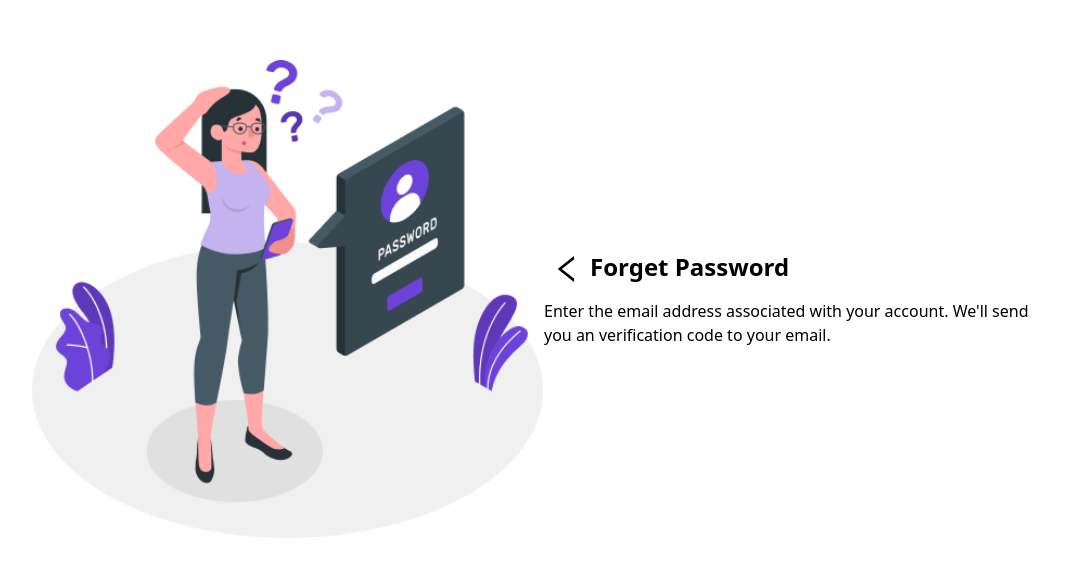
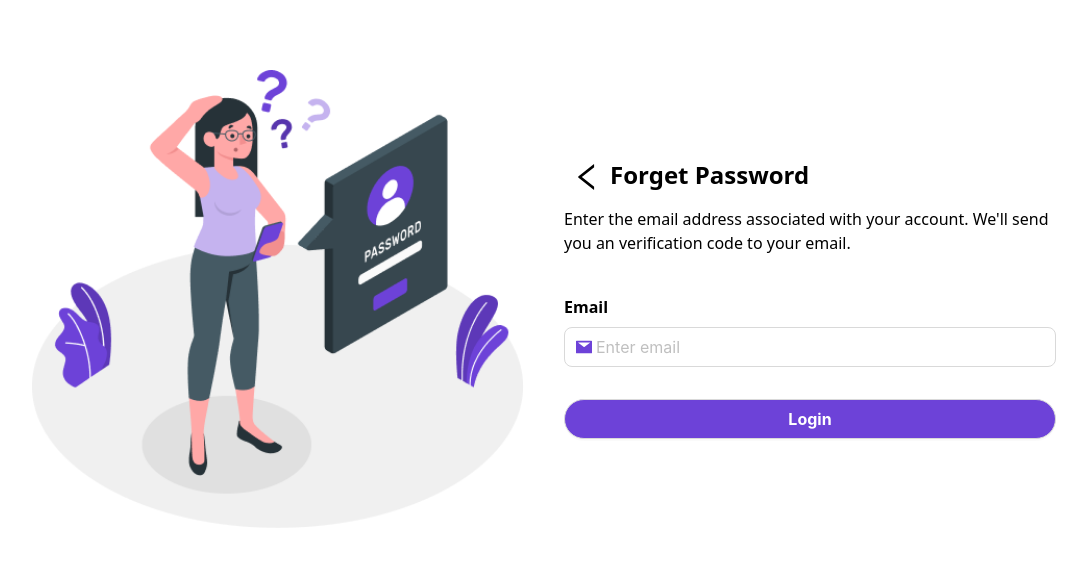
Before and after one commit to DeveloperDolon/sparktech-client, a Next.js app: page /forget-password in a window 1280 px wide. Shown: the part 101-678 px from the top of the page, without its empty margins (96-1183 px from the left). Built offline with nearby package versions, Linux system fonts and the light colour scheme.

Commit message:
forget password otp part designed

```diff
--- /dev/null
+++ b/app/forget-password/ForgetPassword.tsx
@@ -0,0 +1,81 @@
+"use client";
+
+import Image from "next/image";
+import forgetPassword from "@/public/forget_password.png";
+import { LeftOutlined } from "@ant-design/icons";
+import { Button, Input } from "antd";
+import { Controller, useForm } from "react-hook-form";
+import { MailFilled } from "@ant-design/icons";
+
+const ForgetPassword = () => {
+  const { control, handleSubmit } = useForm();
+  return (
+    <div className="max-w-5xl mx-auto grid md:grid-cols-2 grid-cols-1 md:gap-10 gap-7 items-center h-screen">
+      <div>
+        <Image
+          src={forgetPassword}
+          alt="Forget password image"
+          className="w-full"
+        />
+      </div>
+
+      <div className="md:px-0 px-6">
+        <div className="flex ">
+          <button className="md:text-3xl text-2xl font-semibold px-2 cursor-pointer">
+            <LeftOutlined />
+          </button>
+
+          <h1 className="md:text-2xl sm:text-xl text-lg font-semibold">
+            Forget Password
+          </h1>
+        </div>
+        <p className="md:text-base text-sm md:mt-3 mt-2">
+          Enter the email address associated with your account. We&apos;ll send
+          you an verification code to your email.
+        </p>
+
+        <form className="md:mt-10 mt-6 md:space-y-8 space-y-5">
+          <div>
+            <label
+              className="md:text-base text-sm font-semibold pb-2 inline-block"
+              htmlFor="email"
+            >
+              Email
+            </label>
+            <Controller
+              name="email"
+              control={control}
+              render={({ field }) => (
+                <Input
+                  color="#6D42D8"
+                  size="large"
+                  placeholder="Enter email"
+                  {...field}
+                  prefix={
+                    <MailFilled style={{ color: "#6D42D8" }} color="#6D42D8" />
+                  }
+                />
+              )}
+            />
+          </div>
+
+          <Button
+            variant="filled"
+            size="large"
+            style={{
+              background: "#6D42D8",
+              color: "white",
+              fontWeight: "bold",
+              borderRadius: "100px",
+            }}
+            className="w-full"
+          >
+            Login
+          </Button>
+        </form>
+      </div>
+    </div>
+  );
+};
+
+export default ForgetPassword;
--- a/app/forget-password/page.tsx
+++ b/app/forget-password/page.tsx
@@ -1,34 +1,11 @@
-import Image from "next/image";
-import forgetPassword from "@/public/forget_password.png";
-import { LeftOutlined } from "@ant-design/icons";
+import ForgetPassword from "./ForgetPassword";
+
 
 const page = () => {
   return (
-    <div className="max-w-5xl mx-auto grid md:grid-cols-2 grid-cols-1 items-center h-screen">
-      <div>
-        <Image
-          src={forgetPassword}
-          alt="Forget password image"
-          className="w-full"
-        />
-      </div>
-
-      <div className="md:px-0 px-6">
-        <div className="flex ">
-          <button className="md:text-3xl text-2xl font-semibold px-2 cursor-pointer">
-            <LeftOutlined />
-          </button>
-
-          <h1 className="md:text-2xl sm:text-xl text-lg font-semibold">
-            Forget Password
-          </h1>
-        </div>
-        <p className="md:text-base text-sm md:mt-3 mt-2">
-          Enter the email address associated with your account. We&apos;ll send
-          you an verification code to your email.
-        </p>
-      </div>
-    </div>
+   <div>
+      <ForgetPassword />
+   </div>
   );
 };
 
--- a/app/login/LoginForm.tsx
+++ b/app/login/LoginForm.tsx
@@ -6,8 +6,8 @@ import { GoogleOutlined, LockFilled, MailFilled } from "@ant-design/icons";
 import Link from "next/link";
 
 const LoginForm = () => {
-  const { control, handleSubmit } = useForm();
 
+const { control, handleSubmit } = useForm();
   return (
     <div className="mt-8">
       <form className="space-y-6">
```
